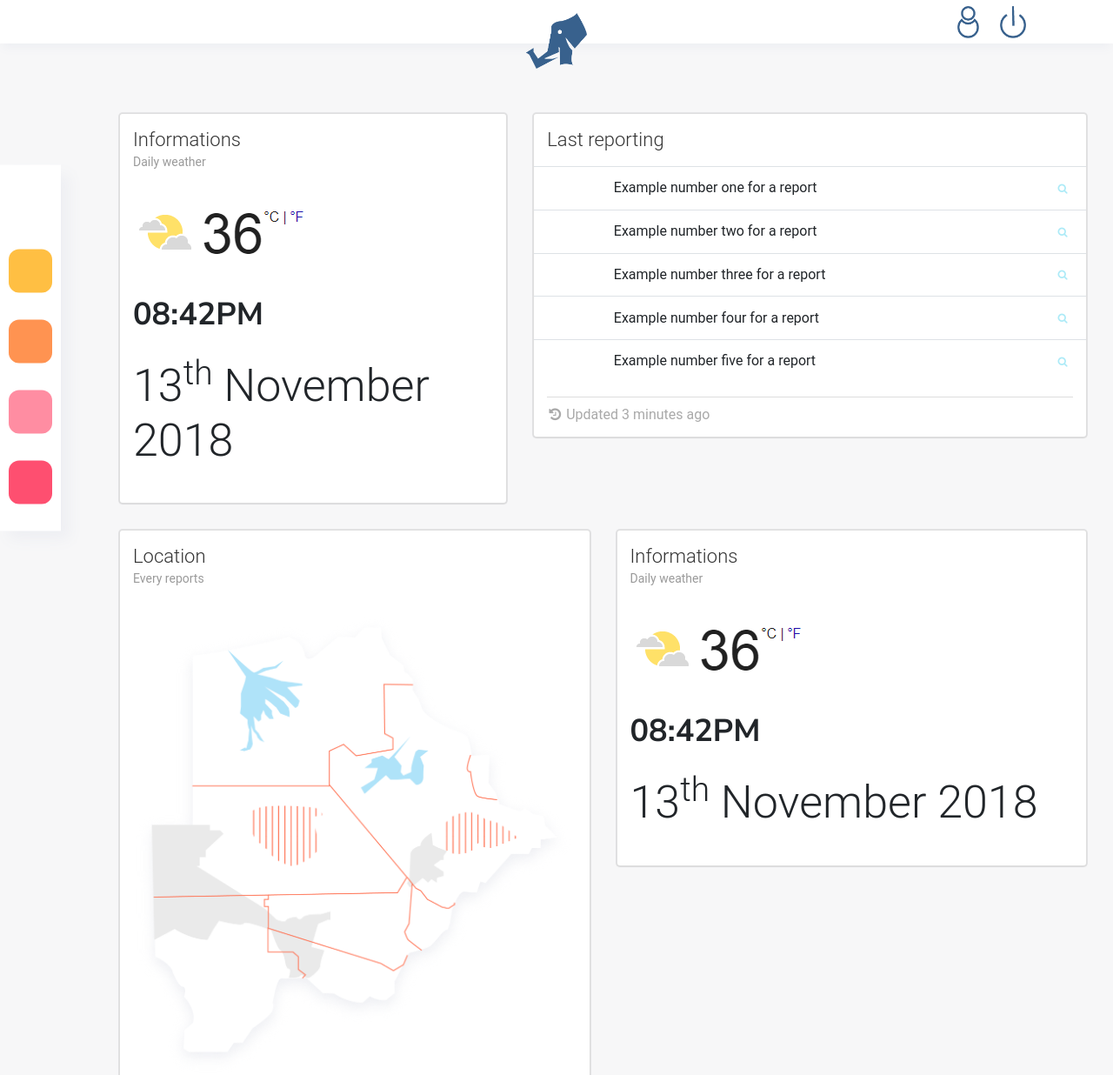
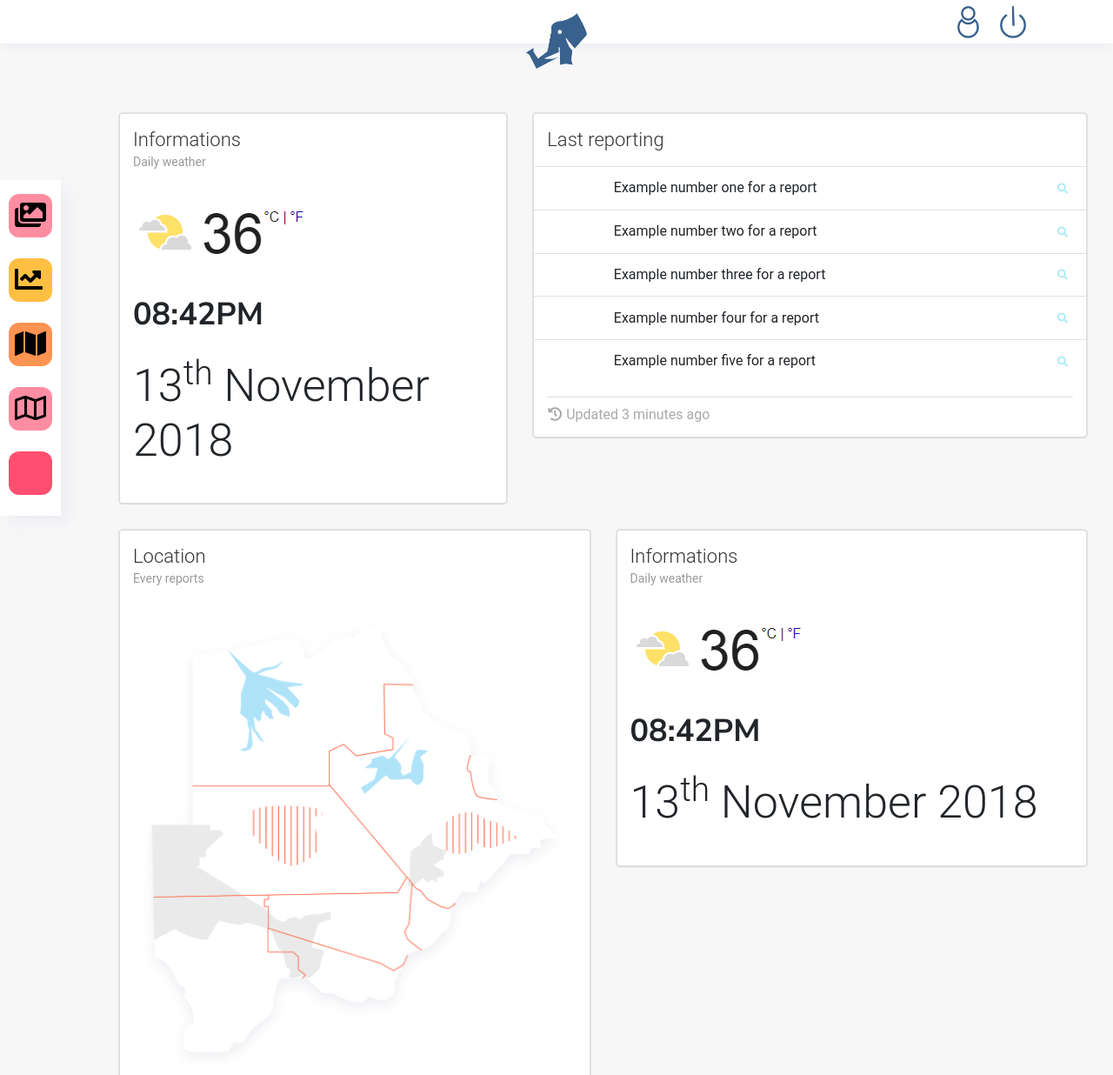
Before and after one commit to 2alheure/HackForPlanet, a CodeIgniter app: page /ECV/dashboard in a window 1280 px wide. Shown: the top 1236 px of the page at 87% size. Run offline with CodeIgniter, Linux system fonts and the light colour scheme; some libraries are stand-ins or nearby versions.

Commit message:
Menu icon with font awesome and dashboard updated

```diff
--- a/application/views/layout.php
+++ b/application/views/layout.php
@@ -7,7 +7,7 @@
     <title>HackForPlanet</title>
     <link rel="stylesheet" href="https://stackpath.bootstrapcdn.com/bootstrap/4.1.3/css/bootstrap.min.css">
 
-    <link rel="stylesheet" href="https://maxcdn.bootstrapcdn.com/font-awesome/4.7.0/css/font-awesome.min.css">
+    <link rel="stylesheet" href="https://use.fontawesome.com/releases/v5.5.0/css/all.css" integrity="sha384-B4dIYHKNBt8Bc12p+WXckhzcICo0wtJAoU8YZTY5qE0Id1GSseTk6S+L3BlXeVIU" crossorigin="anonymous">
     <link href="https://fonts.googleapis.com/css?family=Nunito+Sans:400,700" rel="stylesheet">
     <link rel="stylesheet" href="<?= toAbsolute('css/style.css'); ?>">
 
@@ -28,10 +28,10 @@
 
     <div class="fixed_menu">
         <ul>
-            <li><a href="<?= base_url('slides') ?>"><div><i class="far fa-images"></i></div> <span>Our pitch</span></a></li>
-            <li><a href="<?= base_url('dashboard') ?>"><div class="yellow"><i class="far"></i></div> <span>Dashboard</span></a></li>
-            <li><div class="orange"><i class="far"></i></div> <span>Test</span></li>
-            <li><div class="pink"><i class="far"></i></div> <span>Test</span></li>
+            <li><a href="<?= base_url('slides') ?>"><div class="pink"><i class="fas fa-images"></i></div> <span>Our pitch</span></a></li>
+            <li><a href="<?= base_url('dashboard') ?>"><div class="yellow"><i class="fas fa-chart-line"></i></div> <span>Dashboard</span></a></li>
+            <li><div class="orange"><i class="fas fa-map"></i></div> <span>Test</span></li>
+            <li><div class="pink"><i class="far fa-map white"></i></div> <span>Test</span></li>
             <li><div class="redish"><i class="far"></i></div> <span>Test</span></li>
         </ul>
     </div>
--- a/assets/css/style.css
+++ b/assets/css/style.css
@@ -87,7 +87,7 @@ nav .menu img:last-child {
 .fixed_menu ul li span {
     display: none;
     position: relative;
-    bottom: 3vh;
+    bottom: 0vh;
     padding-right: 3vh;
 }
 
@@ -139,3 +139,10 @@ a {
     position: relative;
     top: 100px;
 }
+
+.fa-images, .fa-chart-line, .fa-map {
+    font-size: 32px;
+    position: relative;
+    top: 8px;
+    left: 7px;
+}
```
